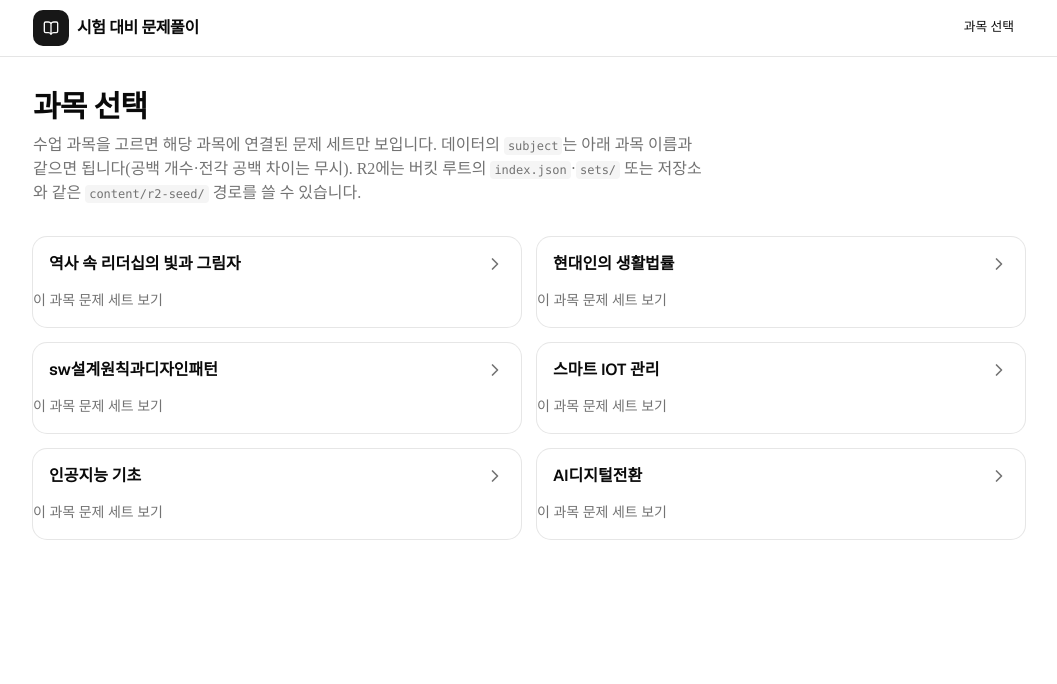
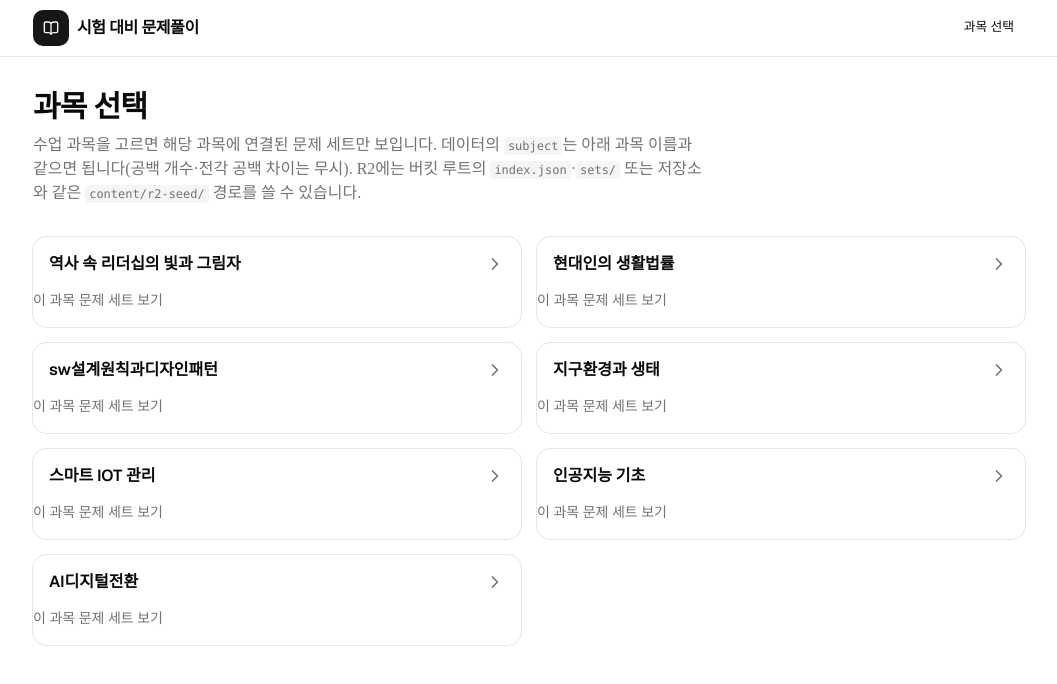
Before and after one commit to leezil/myPractice-vercel, a Next.js app: page / in a window 1280 px wide. Shown: the top 684 px of the page, without its empty margins (111-1168 px from the left). Built offline with nearby package versions, Linux system fonts and the light colour scheme.

Commit message:
feat: 지구환경과 생태 과목, 문제 추가

```diff
--- a/content/r2-seed/index.json
+++ b/content/r2-seed/index.json
@@ -42,6 +42,69 @@
     "questionCount": 14
   },
   {
+    "slug": "eco-week03-modern",
+    "title": "3주차 — 근대의 인간중심주의",
+    "subject": "지구환경과 생태",
+    "description": "베이컨·칸트, 서양 인류사 흐름, 인간중심주의",
+    "questionCount": 12
+  },
+  {
+    "slug": "eco-week04-env-eco",
+    "title": "4주차 — 현대의 인간중심주의",
+    "subject": "지구환경과 생태",
+    "description": "생태 파괴, 내재적 가치, 린 화이트, 환경철학",
+    "questionCount": 12
+  },
+  {
+    "slug": "eco-week05-singer",
+    "title": "5주차 — 피터 싱어와 종차별주의",
+    "subject": "지구환경과 생태",
+    "description": "선호공리주의, Sentience, 동물복지론",
+    "questionCount": 14
+  },
+  {
+    "slug": "eco-week06-regan",
+    "title": "6주차 — 톰 레건의 동물권리론",
+    "subject": "지구환경과 생태",
+    "description": "삶의 주체, 내재적 가치, 권리 충돌",
+    "questionCount": 12
+  },
+  {
+    "slug": "eco-week07-speciesism",
+    "title": "7주차 — 종차별주의 옹호논변",
+    "subject": "지구환경과 생태",
+    "description": "코헨·프레이·카루더스·케이건",
+    "questionCount": 14
+  },
+  {
+    "slug": "eco-week09-schweitzer",
+    "title": "9주차 — 슈바이처의 생명외경",
+    "subject": "지구환경과 생태",
+    "description": "Ehrfurcht, 생명의 의지, 세 가지 원칙",
+    "questionCount": 12
+  },
+  {
+    "slug": "eco-week12-taylor",
+    "title": "12주차 — 테일러의 생명중심주의",
+    "subject": "지구환경과 생태",
+    "description": "자연 존중, 내재적·본래적 가치, 우선순위 규칙",
+    "questionCount": 10
+  },
+  {
+    "slug": "eco-week13-leopold",
+    "title": "13주차 — 레오폴드의 대지윤리",
+    "subject": "지구환경과 생태",
+    "description": "Land Ethic, 생태중심, 대지 피라미드",
+    "questionCount": 10
+  },
+  {
+    "slug": "eco-week14-naess",
+    "title": "14주차 — 아르네 네스의 심층생태학",
+    "subject": "지구환경과 생태",
+    "description": "Deep Ecology, 8원칙, Self/self",
+    "questionCount": 12
+  },
+  {
     "slug": "history-0428-crisis-leadership",
     "title": "0428 조직 내 위기관리와 리더십",
     "subject": "역사 속 리더십의 빛과 그림자",
--- a/package.json
+++ b/package.json
@@ -6,7 +6,8 @@
     "dev": "next dev",
     "build": "next build",
     "start": "next start",
-    "lint": "eslint"
+    "lint": "eslint",
+    "upload:r2": "node scripts/upload-r2-seed.mjs"
   },
   "dependencies": {
     "@aws-sdk/client-s3": "^3.1024.0",
--- /dev/null
+++ b/scripts/upload-r2-seed.mjs
@@ -0,0 +1,120 @@
+#!/usr/bin/env node
+/**
+ * content/r2-seed/ → Cloudflare R2 업로드
+ *
+ * 필요 env (.env.local 또는 셸):
+ *   CLOUDFLARE_R2_ACCOUNT_ID
+ *   CLOUDFLARE_R2_ACCESS_KEY_ID
+ *   CLOUDFLARE_R2_SECRET_ACCESS_KEY
+ *   CLOUDFLARE_R2_BUCKET_NAME
+ *
+ * 선택: R2_UPLOAD_PREFIX (기본 content/r2-seed/)
+ */
+import { existsSync, readFileSync } from "node:fs";
+import { readdir, readFile } from "node:fs/promises";
+import { dirname, join } from "node:path";
+import { fileURLToPath } from "node:url";
+import { PutObjectCommand, S3Client } from "@aws-sdk/client-s3";
+
+const ROOT = join(dirname(fileURLToPath(import.meta.url)), "..");
+const SEED_DIR = join(ROOT, "content", "r2-seed");
+const SETS_DIR = join(SEED_DIR, "sets");
+
+function loadEnvFile(path) {
+  if (!existsSync(path)) return;
+  const text = readFileSync(path, "utf8");
+  for (const line of text.split("\n")) {
+    const trimmed = line.trim();
+    if (!trimmed || trimmed.startsWith("#")) continue;
+    const eq = trimmed.indexOf("=");
+    if (eq <= 0) continue;
+    const key = trimmed.slice(0, eq).trim();
+    let val = trimmed.slice(eq + 1).trim();
+    if (
+      (val.startsWith('"') && val.endsWith('"')) ||
+      (val.startsWith("'") && val.endsWith("'"))
+    ) {
+      val = val.slice(1, -1);
+    }
+    if (!process.env[key]) process.env[key] = val;
+  }
+}
+
+loadEnvFile(join(ROOT, ".env.local"));
+loadEnvFile(join(ROOT, ".env"));
+
+function requireEnv(name) {
+  const v = process.env[name];
+  if (!v) {
+    console.error(`Missing env: ${name}`);
+    console.error("Set in .env.local or shell before running upload:r2");
+    process.exit(1);
+  }
+  return v;
+}
+
+function getClient() {
+  const accountId = requireEnv("CLOUDFLARE_R2_ACCOUNT_ID");
+  return new S3Client({
+    region: "auto",
+    endpoint: `https://${accountId}.r2.cloudflarestorage.com`,
+    credentials: {
+      accessKeyId: requireEnv("CLOUDFLARE_R2_ACCESS_KEY_ID"),
+      secretAccessKey: requireEnv("CLOUDFLARE_R2_SECRET_ACCESS_KEY"),
+    },
+  });
+}
+
+function normalizePrefix(prefix) {
+  const p = prefix.replace(/^\/+|\/+$/g, "");
+  return p ? `${p}/` : "";
+}
+
+async function uploadText(client, bucket, key, body) {
+  await client.send(
+    new PutObjectCommand({
+      Bucket: bucket,
+      Key: key,
+      Body: body,
+      ContentType: "application/json; charset=utf-8",
+    }),
+  );
+  console.log(`  ↑ ${key}`);
+}
+
+async function main() {
+  const prefix = normalizePrefix(
+    process.env.R2_UPLOAD_PREFIX ?? "content/r2-seed",
+  );
+  const bucket = requireEnv("CLOUDFLARE_R2_BUCKET_NAME");
+  const client = getClient();
+
+  if (!existsSync(join(SEED_DIR, "index.json"))) {
+    console.error("content/r2-seed/index.json not found.");
+    console.error("Run quiz generators first, e.g. python scripts/generate-eco-quiz.py");
+    process.exit(1);
+  }
+
+  console.log(`Uploading to s3://${bucket}/${prefix}`);
+
+  const indexRaw = await readFile(join(SEED_DIR, "index.json"), "utf8");
+  await uploadText(client, bucket, `${prefix}index.json`, indexRaw);
+
+  const files = (await readdir(SETS_DIR)).filter((f) => f.endsWith(".json"));
+  if (files.length === 0) {
+    console.error("No sets/*.json found.");
+    process.exit(1);
+  }
+
+  for (const file of files.sort()) {
+    const raw = await readFile(join(SETS_DIR, file), "utf8");
+    await uploadText(client, bucket, `${prefix}sets/${file}`, raw);
+  }
+
+  console.log(`Done: index.json + ${files.length} set files`);
+}
+
+main().catch((err) => {
+  console.error(err);
+  process.exit(1);
+});
--- a/src/components/set-list.tsx
+++ b/src/components/set-list.tsx
@@ -98,7 +98,10 @@ export function SetList({ subjectSlug, subjectTitle }: SetListProps) {
           </ul>
           <p className="mt-4">
             R2에는 <code className="rounded bg-muted px-1 py-0.5 text-xs">content/r2-seed/</code> 와
-            같은 구조로 업로드하면 됩니다.
+            같은 구조로 업로드하면 됩니다. 로컬에서{" "}
+            <code className="rounded bg-muted px-1 py-0.5 text-xs">.env.local</code>에 위 변수를
+            넣은 뒤 <code className="rounded bg-muted px-1 py-0.5 text-xs">npm run upload:r2</code>
+            를 실행하세요.
           </p>
         </CardContent>
       </Card>
@@ -112,7 +115,7 @@ export function SetList({ subjectSlug, subjectTitle }: SetListProps) {
           <CardTitle>등록된 문제 세트가 없습니다</CardTitle>
           <CardDescription>
             {subjectTitle
-              ? `「${subjectTitle}」 과목으로 등록된 세트가 없습니다. R2에 index.json·sets/가 버킷 루트 또는 content/r2-seed/ 아래에 있는지, index의 subject·slug가 맞는지 확인하세요.`
+              ? `「${subjectTitle}」 과목으로 등록된 세트가 없습니다. R2에 index.json·sets/를 업로드했는지, Vercel 환경 변수 4개가 설정됐는지 확인하세요. 로컬에서 npm run upload:r2 로 올릴 수 있습니다.`
               : data.r2Configured
                 ? "R2 버킷에 index.json과 sets/*.json을 업로드한 뒤 다시 확인하세요."
                 : "content/r2-seed/index.json을 추가하거나 R2를 연결하세요."}
--- a/src/lib/subjects.ts
+++ b/src/lib/subjects.ts
@@ -8,6 +8,7 @@ export const COURSE_SUBJECTS: CourseSubject[] = [
   { slug: "history-leadership", title: "역사 속 리더십의 빛과 그림자" },
   { slug: "modern-law", title: "현대인의 생활법률" },
   { slug: "sw-design-patterns", title: "sw설계원칙과디자인패턴" },
+  { slug: "earth-env-ecology", title: "지구환경과 생태" },
   { slug: "smart-iot", title: "스마트 IOT 관리" },
   { slug: "ai-basics", title: "인공지능 기초" },
   { slug: "ai-digital", title: "AI디지털전환" },
```
